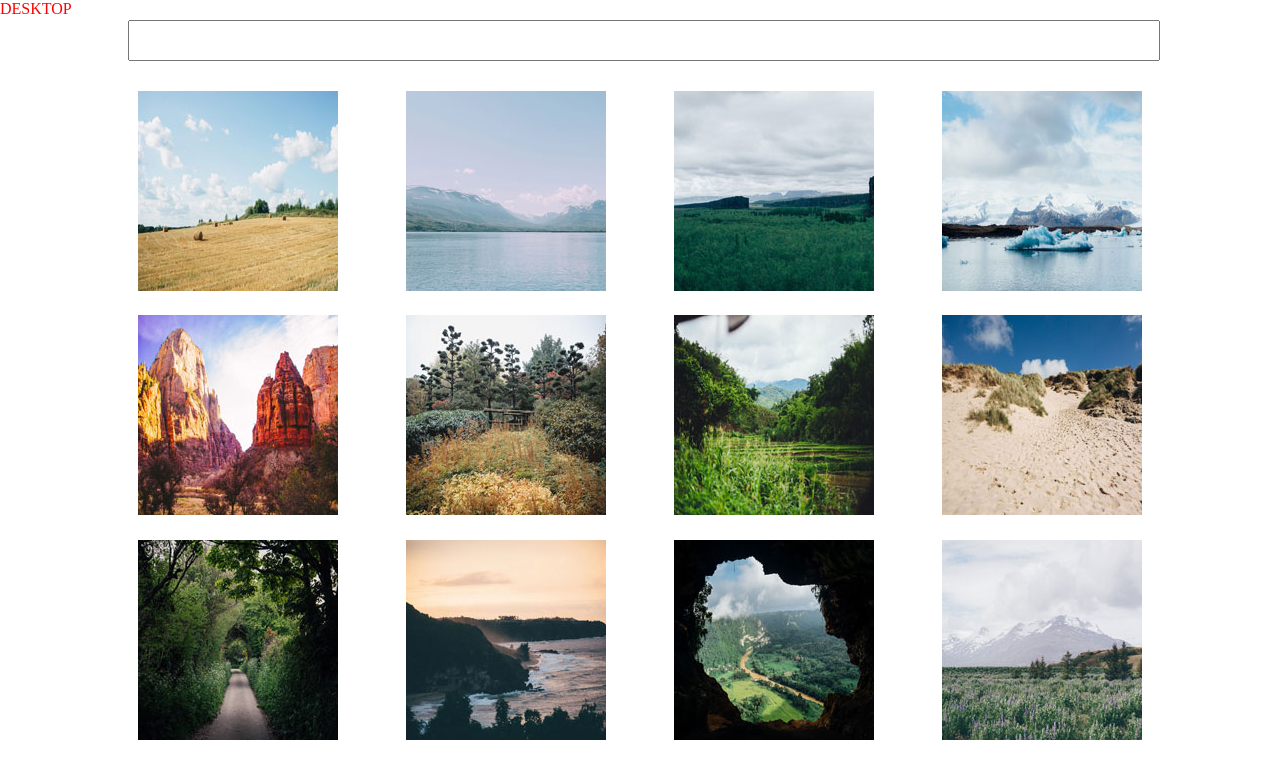
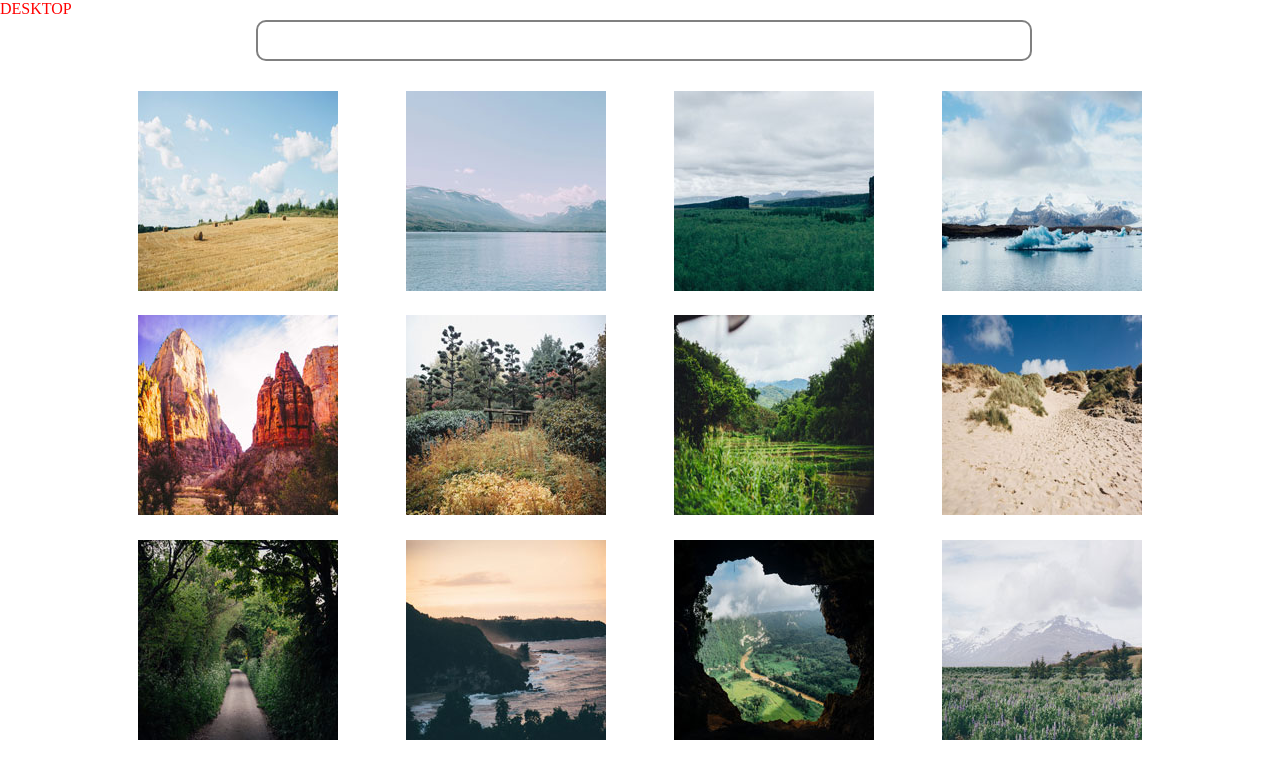
Before and after one commit to anthony0030/techdegree-project-04, a website: page docs/index.html in a window 1280 px wide. Drawn offline with nearby package versions, Linux system fonts and the light colour scheme.

Commit message:
minor style improvemnets
Signed-off-by: Anthony Veaudry <anthony@veaudry.pro>

```diff
--- a/source/css/styles.sass
+++ b/source/css/styles.sass
@@ -18,13 +18,20 @@ a.photo
 
 input#search
   height: 35px
-  width: 80%
-  margin: 20px 10%
+  width: 60%
+  margin: 20px 20%
+  border: 2px solid grey
+  border-radius: 10px
 
+
+// light box styles
 .lb-data .lb-caption
   font-size: 25px
   margin-top: 10px
 
+.lb-nav
+  a.lb-prev, a.lb-next
+    opacity: 0.8
 
 
 @import debug
```
Also changed, not shown: docs/css/styles.css.
